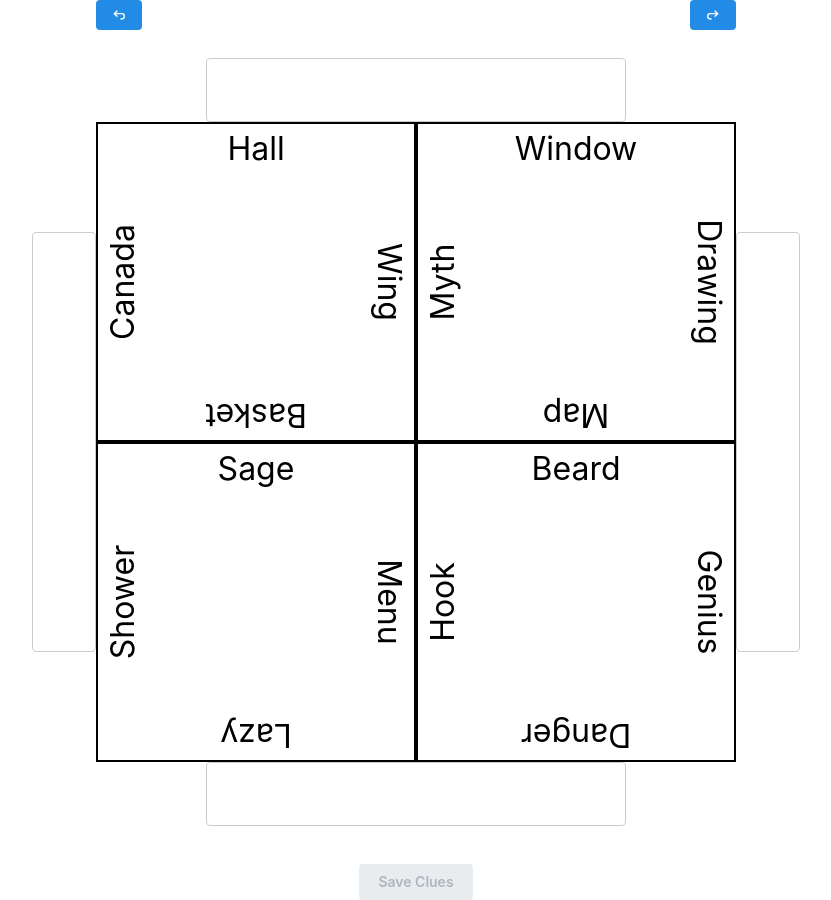
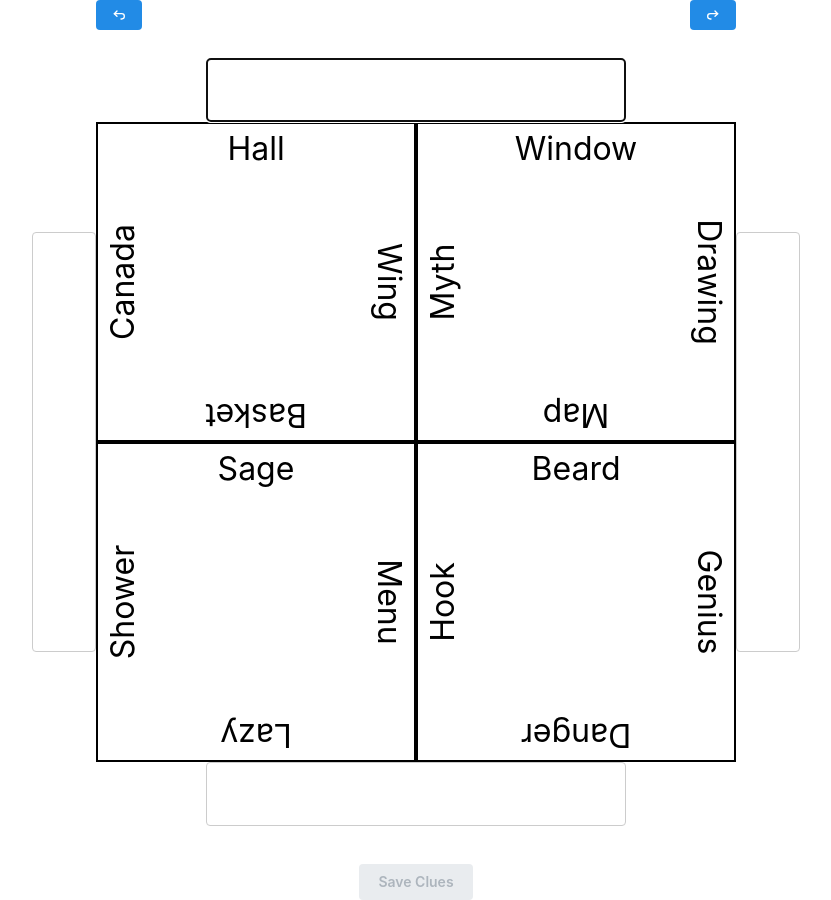
Before and after one commit to mdmayfield/four-word-thinking, a React (Vite) app: page / in a window 1280 px wide. Shown: the whole page, without its empty margins (224-1055 px from the left). Built offline with nearby package versions, Linux system fonts and the light colour scheme.

Commit message:
feat: auto focus

```diff
--- a/src/components/Board/Board.tsx
+++ b/src/components/Board/Board.tsx
@@ -17,6 +17,8 @@ interface BoardProps {
   edges: EdgeTuple;
   setEdges: React.Dispatch<React.SetStateAction<EdgeTuple>>;
   onEdgeFocus?: (edgeIndex: number) => void;
+  focusEdgeIndex?: number | null;
+  focusRequestId?: number;
   cards: CardState[];
   slotCardIds: (string | null)[];
   primeLookup: Record<string, CardState>;
@@ -42,6 +44,8 @@ const Board: React.FC<BoardProps> = ({
   edges,
   setEdges,
   onEdgeFocus,
+  focusEdgeIndex,
+  focusRequestId,
   cards,
   slotCardIds,
   primeLookup,
@@ -64,6 +68,8 @@ const Board: React.FC<BoardProps> = ({
       edges={edges}
       setEdges={setEdges}
       onEdgeFocus={onEdgeFocus}
+      focusEdgeIndex={focusEdgeIndex}
+      focusRequestId={focusRequestId}
       displayRotation={displayRotation}
       boardRotation={boardRotation}
       disableTransition={disableTransition}
--- a/src/components/Board/BoardGrid.tsx
+++ b/src/components/Board/BoardGrid.tsx
@@ -16,6 +16,8 @@ interface BoardGridProps {
   edges: EdgeTuple;
   setEdges: React.Dispatch<React.SetStateAction<EdgeTuple>>;
   onEdgeFocus?: (edgeIndex: number) => void;
+  focusEdgeIndex?: number | null;
+  focusRequestId?: number;
   displayRotation: number;
   boardRotation: number;
   disableTransition: boolean;
@@ -46,6 +48,8 @@ const BoardGrid: React.FC<BoardGridProps> = ({
   edges,
   setEdges,
   onEdgeFocus,
+  focusEdgeIndex,
+  focusRequestId,
   correctSlots,
 }) => (
   <div
@@ -86,7 +90,14 @@ const BoardGrid: React.FC<BoardGridProps> = ({
       />
     )}
 
-    <EdgeInputs edges={edges} setEdges={setEdges} mode={mode} onEdgeFocus={onEdgeFocus} />
+    <EdgeInputs
+      edges={edges}
+      setEdges={setEdges}
+      mode={mode}
+      onEdgeFocus={onEdgeFocus}
+      focusEdgeIndex={focusEdgeIndex}
+      focusRequestId={focusRequestId}
+    />
   </div>
 );
 
--- a/src/components/EdgeInputs.tsx
+++ b/src/components/EdgeInputs.tsx
@@ -1,4 +1,4 @@
-import React from 'react';
+import React, { useEffect, useRef } from 'react';
 import { Mode } from './Board/types';
 import styles from './EdgeInputs.module.css';
 
@@ -9,14 +9,36 @@ interface EdgeInputsProps {
   setEdges: React.Dispatch<React.SetStateAction<EdgeTuple>>;
   mode: Mode;
   onEdgeFocus?: (edgeIndex: number) => void;
+  focusEdgeIndex?: number | null;
+  focusRequestId?: number;
 }
 
-const EdgeInputs: React.FC<EdgeInputsProps> = ({ edges, setEdges, mode, onEdgeFocus }) => {
+const EdgeInputs: React.FC<EdgeInputsProps> = ({
+  edges,
+  setEdges,
+  mode,
+  onEdgeFocus,
+  focusEdgeIndex,
+  focusRequestId,
+}) => {
   const [top, right, bottom, left] = edges;
+  const inputRefs = [
+    useRef<HTMLInputElement>(null),
+    useRef<HTMLInputElement>(null),
+    useRef<HTMLInputElement>(null),
+    useRef<HTMLInputElement>(null),
+  ];
+
+  useEffect(() => {
+    if (focusEdgeIndex != null) {
+      inputRefs[focusEdgeIndex].current?.focus();
+    }
+  }, [focusEdgeIndex, focusRequestId]);
 
   return (
     <>
       <input
+        ref={inputRefs[0]}
         className={styles.inputStyle}
         style={{
           top: '-2rem',
@@ -30,6 +52,7 @@ const EdgeInputs: React.FC<EdgeInputsProps> = ({ edges, setEdges, mode, onEdgeFo
         disabled={mode === 'guessing'}
       />
       <input
+        ref={inputRefs[1]}
         className={styles.inputStyle}
         style={{
           top: '50%',
@@ -43,6 +66,7 @@ const EdgeInputs: React.FC<EdgeInputsProps> = ({ edges, setEdges, mode, onEdgeFo
         disabled={mode === 'guessing'}
       />
       <input
+        ref={inputRefs[2]}
         className={styles.inputStyle}
         style={{
           bottom: '-2rem',
@@ -56,6 +80,7 @@ const EdgeInputs: React.FC<EdgeInputsProps> = ({ edges, setEdges, mode, onEdgeFo
         disabled={mode === 'guessing'}
       />
       <input
+        ref={inputRefs[3]}
         className={styles.inputStyle}
         style={{
           top: '50%',
--- a/src/components/GameBoard.tsx
+++ b/src/components/GameBoard.tsx
@@ -1,4 +1,4 @@
-import React, { useEffect } from 'react';
+import React, { useEffect, useState } from 'react';
 import { Stack } from '@mantine/core';
 import confetti from 'canvas-confetti';
 import Board from './Board/Board';
@@ -59,8 +59,26 @@ const GameBoard: React.FC<GameBoardProps> = ({
   } = useGameBoard(wordBank, initialEdges);
 
   const EDGE_TARGET_ROTATIONS = [0, 270, 180, 90] as const;
-  const handleEdgeFocus = (edgeIndex: number) =>
+  const [focusEdgeIndex, setFocusEdgeIndex] = useState<number | null>(null);
+  const [focusRequestId, setFocusRequestId] = useState(0);
+
+  const requestEdgeFocus = (edgeIndex: number) => {
+    setFocusEdgeIndex(edgeIndex);
+    setFocusRequestId((prev) => prev + 1);
+  };
+
+  const handleEdgeFocus = (edgeIndex: number) => {
     rotateBoardTo(EDGE_TARGET_ROTATIONS[edgeIndex]);
+  };
+
+  const handleRotateBoard = (direction: 'left' | 'right') => {
+    rotateBoard(direction);
+    if (mode === 'writing') {
+      const delta = direction === 'right' ? 90 : -90;
+      const newBoardRotation = (boardRotation + delta + 360) % 360;
+      requestEdgeFocus((4 - newBoardRotation / 90) % 4);
+    }
+  };
 
   useEffect(() => {
     if (correctSlots.length === 4) {
@@ -68,11 +86,17 @@ const GameBoard: React.FC<GameBoardProps> = ({
     }
   }, [correctSlots.length]);
 
+  useEffect(() => {
+    if (mode === 'writing') {
+      requestEdgeFocus(0);
+    }
+  }, [mode]);
+
   return (
     <Stack align="center" gap="xl" style={{ minHeight: '100vh', justifyContent: 'center' }}>
       {DEBUG && <ModeToggle mode={mode} setMode={setMode} />}
 
-      <RotationControls boardRotation={boardRotation} rotateBoard={rotateBoard} showLabel={DEBUG} />
+      <RotationControls boardRotation={boardRotation} rotateBoard={handleRotateBoard} showLabel={DEBUG} />
 
       <div className={styles.viewportWrapper}>
         <Board
@@ -87,6 +111,8 @@ const GameBoard: React.FC<GameBoardProps> = ({
           edges={edges}
           setEdges={setEdges}
           onEdgeFocus={handleEdgeFocus}
+          focusEdgeIndex={focusEdgeIndex}
+          focusRequestId={focusRequestId}
           cards={cards}
           slotCardIds={slotCardIds}
           primeLookup={primeLookup}
```
